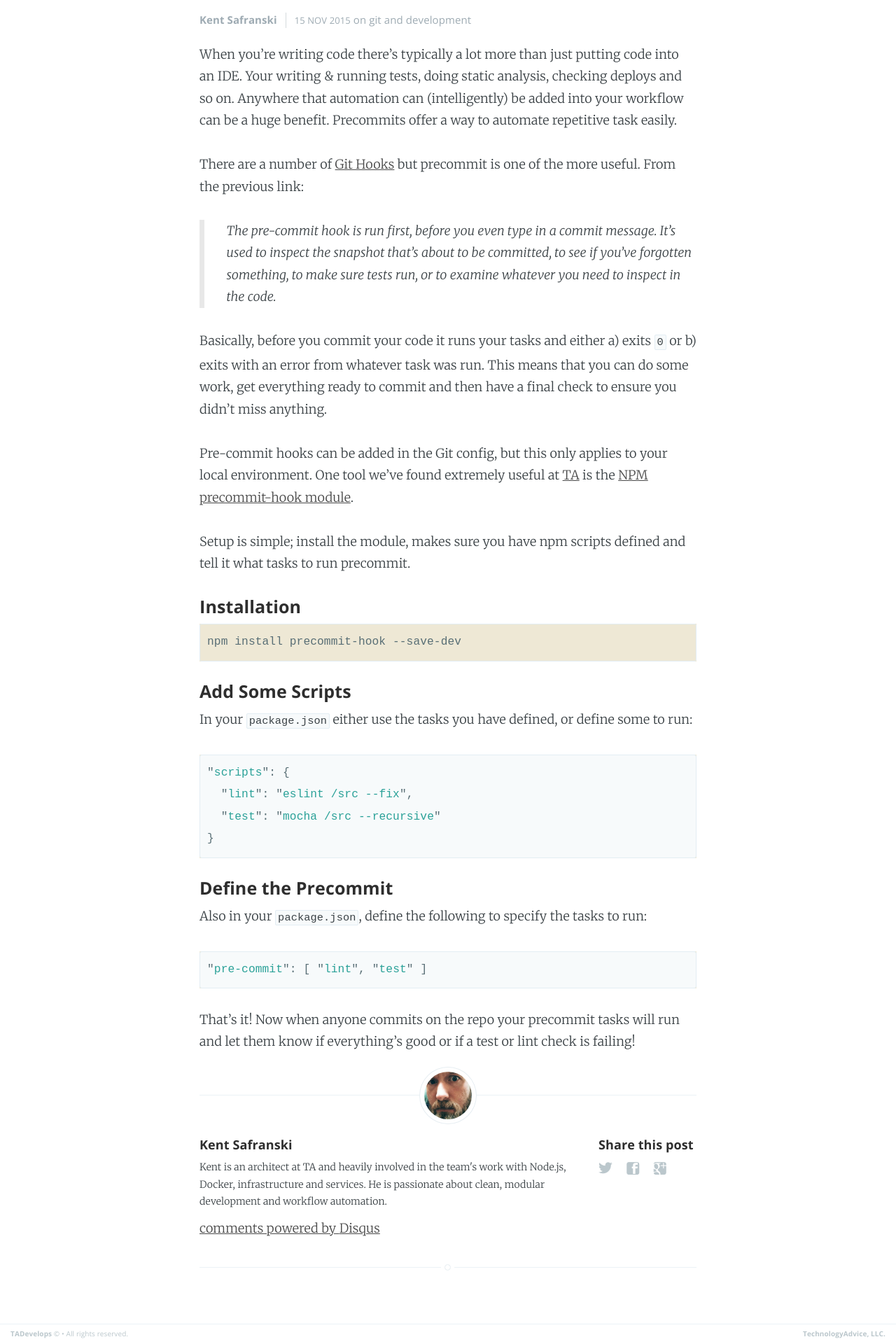
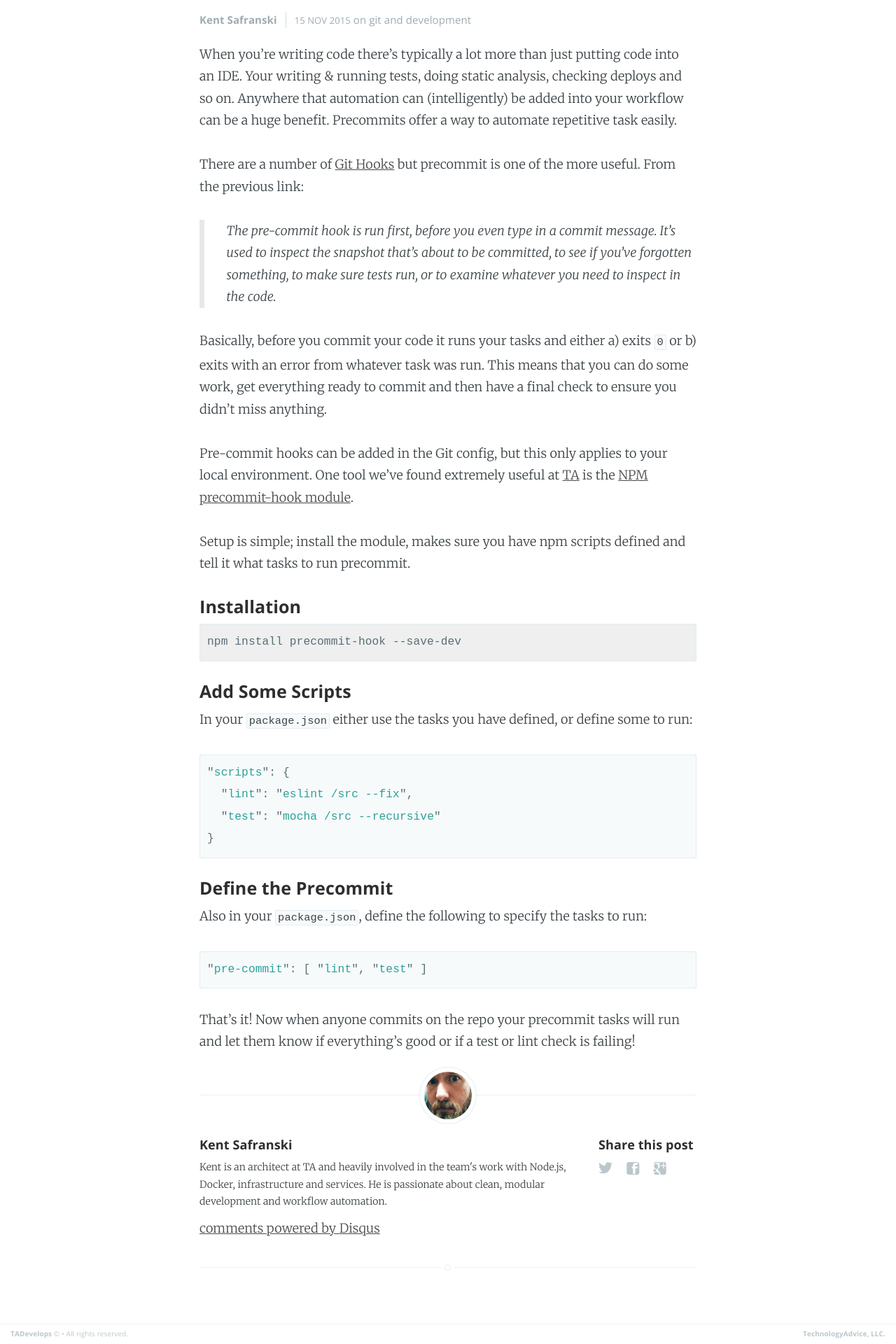
Before and after one commit to TechnologyAdvice/technologyadvice.github.io, a Jekyll site: the page built from _posts/2015-11-15-the-power-of-the-precommit.markdown, in a window 1280 px wide. Shown: the part 677-2597 px from the top of the page at 70% size. Built offline with Jekyll 4.4.1, drawn with Linux system fonts in a browser that asks for light colours; comment, search, counter and statistics services are not loaded.

Commit message:
Fix bg color for syntax highlighter

```diff
--- a/_sass/_syntax.scss
+++ b/_sass/_syntax.scss
@@ -4,7 +4,7 @@
 .highlight {
   .hll {
     background-color: #ffffcc; }
-  background: #eee8d5;
+  background: #efefef;
   color: #586e75;
   .c {
     color: #93a1a1;
```
